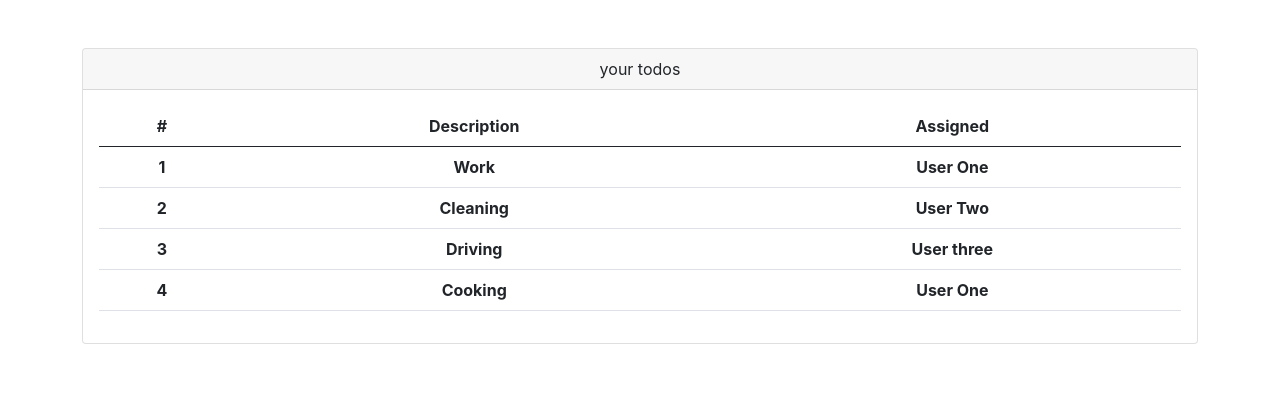
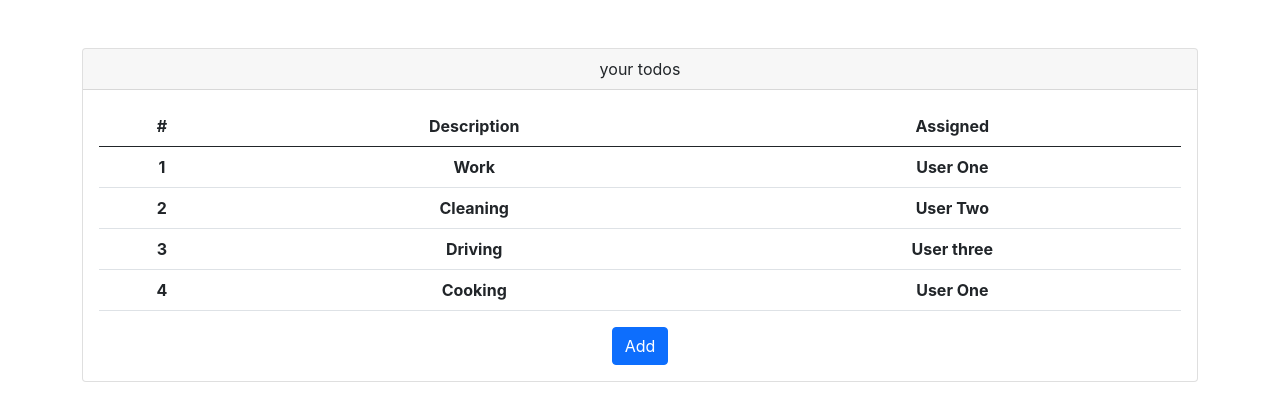
Before and after one commit to MHH77/react-todos, a React (Create React App) app: page / in a window 1280 px wide. Shown: the top 418 px of the page. Built offline with nearby package versions, Linux system fonts and the light colour scheme.

Commit message:
[feature] Add new button

```diff
--- a/src/App.js
+++ b/src/App.js
@@ -17,7 +17,8 @@ function App() {
           your todos
         </div>
         <div className="card-body">
-          <TodoTable todos={todos}/>
+          <TodoTable todos={todos} />
+          <button className='btn btn-primary'>Add</button>
         </div>
       </div>
     </div>
```
